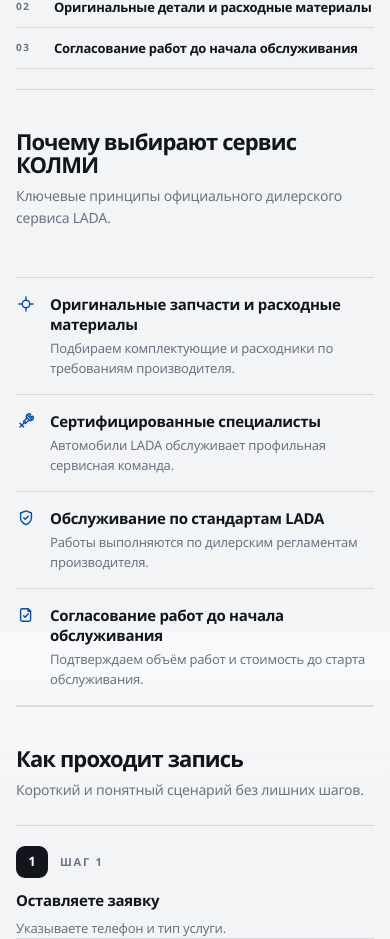
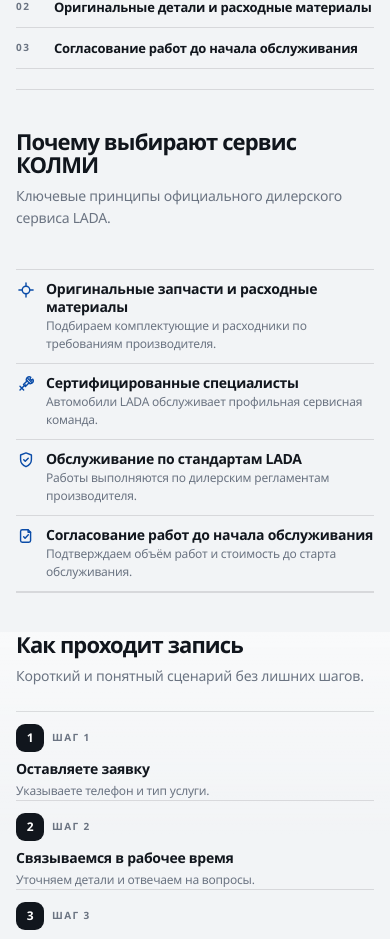
Before and after one commit to oleeoleee/kolmistolanding, a Next.js app in the folder frontend/: page / in a window 390 px wide. Shown: the part 1056-1995 px from the top of the page. Built offline with nearby package versions, Linux system fonts and the light colour scheme.

Commit message:
refactor: polish lower mobile layout

```diff
--- a/frontend/src/app/page.tsx
+++ b/frontend/src/app/page.tsx
@@ -15,7 +15,7 @@
   description: dealerProfile.heroDescription,
 };
 
-const sectionClassName = "page-section";
+const sectionClassName = "page-section max-[430px]:pt-8 max-[390px]:pt-7";
 const surfacePanelClassName = "surface-panel";
 const surfaceMutedClassName = "surface-muted";
 const surfaceSubtleClassName = "surface-subtle";
@@ -346,7 +346,7 @@
           </section>
 
           <section className={sectionClassName}>
-            <div className="grid gap-6 lg:grid-cols-[minmax(0,0.78fr)_minmax(0,1.22fr)] lg:gap-10">
+            <div className="grid gap-5 max-[430px]:gap-4 lg:grid-cols-[minmax(0,0.78fr)_minmax(0,1.22fr)] lg:gap-10">
               <div className="lg:pt-1">
                 <SectionHeading
                   title="Почему выбирают сервис КОЛМИ"
@@ -368,16 +368,16 @@
                   return (
                     <article
                       key={item.title}
-                      className={`grid grid-cols-[22px_minmax(0,1fr)] gap-3 py-4 sm:grid-cols-[24px_minmax(0,1fr)] sm:gap-4 sm:py-5 ${
+                      className={`grid grid-cols-[20px_minmax(0,1fr)] gap-2.5 py-3 max-[430px]:py-2.5 sm:grid-cols-[24px_minmax(0,1fr)] sm:gap-4 sm:py-5 ${
                         index > 0 ? "border-t border-[var(--border)]" : ""
                       }`}
                     >
                       <Icon />
-                      <div className="space-y-1 md:grid md:grid-cols-[minmax(220px,0.88fr)_minmax(0,1.12fr)] md:items-start md:gap-6 md:space-y-0">
-                        <h3 className="text-[15px] font-semibold leading-5 tracking-[-0.02em] text-[var(--text)] sm:text-[16px]">
+                      <div className="space-y-0.5 max-[430px]:space-y-px md:grid md:grid-cols-[minmax(220px,0.88fr)_minmax(0,1.12fr)] md:items-start md:gap-6 md:space-y-0">
+                        <h3 className="text-[15px] font-semibold leading-5 tracking-[-0.02em] text-[var(--text)] max-[430px]:text-[14px] max-[430px]:leading-[18px] sm:text-[16px]">
                           {item.title}
                         </h3>
-                        <p className="text-[13px] leading-5 text-[var(--text-2)] sm:text-[14px] sm:leading-6">
+                        <p className="text-[13px] leading-5 text-[var(--text-2)] max-[430px]:text-[12px] max-[430px]:leading-[18px] sm:text-[14px] sm:leading-6">
                           {item.description}
                         </p>
                       </div>
@@ -393,21 +393,21 @@
               title="Как проходит запись"
               description="Короткий и понятный сценарий без лишних шагов."
             />
-            <ol className="grid gap-x-8 gap-y-0 lg:grid-cols-3">
+            <ol className="grid gap-x-8 gap-y-0 max-[430px]:gap-y-0 lg:grid-cols-3">
               {processSteps.map((step, index) => (
-                <li key={step.title} className="border-t border-[var(--border)] pt-5 sm:pt-6">
-                  <div className="mb-3 flex items-center gap-3 sm:mb-4">
-                    <div className="flex h-8 w-8 items-center justify-center rounded-[9px] bg-[var(--text)] text-[13px] font-semibold tracking-[-0.01em] text-white sm:h-9 sm:w-9 sm:text-[14px]">
+                <li key={step.title} className="border-t border-[var(--border)] pt-4 max-[430px]:pt-3 sm:pt-6">
+                  <div className="mb-2.5 flex items-center gap-2.5 max-[430px]:mb-2 max-[430px]:gap-2 sm:mb-4">
+                    <div className="flex h-8 w-8 items-center justify-center rounded-[9px] bg-[var(--text)] text-[13px] font-semibold tracking-[-0.01em] text-white max-[430px]:h-7 max-[430px]:w-7 max-[430px]:text-[12px] sm:h-9 sm:w-9 sm:text-[14px]">
                       {index + 1}
                     </div>
-                    <span className="text-[11px] font-semibold uppercase tracking-[0.16em] text-[var(--text-2)]">
+                    <span className="text-[11px] font-semibold uppercase tracking-[0.16em] text-[var(--text-2)] max-[430px]:text-[10px] max-[430px]:tracking-[0.14em]">
                       Шаг {index + 1}
                     </span>
                   </div>
-                  <h3 className="text-[15px] font-semibold leading-5 tracking-[-0.02em] text-[var(--text)] sm:text-[17px]">
+                  <h3 className="text-[15px] font-semibold leading-5 tracking-[-0.02em] text-[var(--text)] max-[430px]:text-[14px] max-[430px]:leading-[18px] sm:text-[17px]">
                     {step.title}
                   </h3>
-                  <p className="mt-2 text-[13px] leading-5 text-[var(--text-2)] sm:text-[14px] sm:leading-6">
+                  <p className="mt-1.5 text-[13px] leading-5 text-[var(--text-2)] max-[430px]:mt-1 max-[430px]:text-[12px] max-[430px]:leading-[18px] sm:text-[14px] sm:leading-6">
                     {step.description}
                   </p>
                 </li>
@@ -417,28 +417,28 @@
 
           <section className={sectionClassName} id="contacts">
             <SectionHeading title="Контакты" />
-            <div className="grid gap-4 sm:gap-5 lg:grid-cols-[minmax(0,1.12fr)_minmax(280px,0.88fr)]">
-              <article className={`${surfacePanelClassName} px-5 py-5 sm:px-6 sm:py-6`}>
+            <div className="grid gap-3.5 max-[430px]:gap-3 sm:gap-5 lg:grid-cols-[minmax(0,1.12fr)_minmax(280px,0.88fr)]">
+              <article className={`${surfacePanelClassName} px-5 py-5 max-[430px]:px-4 max-[430px]:py-4 sm:px-6 sm:py-6`}>
                 <div className="divide-y divide-[var(--border)]">
-                  <div className="flex gap-4 py-4 first:pt-0">
+                  <div className="flex gap-4 py-4 first:pt-0 max-[430px]:gap-3 max-[430px]:py-3">
                     <MapPinIcon />
                     <div>
-                      <p className="text-[12px] font-semibold uppercase tracking-[0.14em] text-[var(--text-2)]">
+                      <p className="text-[12px] font-semibold uppercase tracking-[0.14em] text-[var(--text-2)] max-[430px]:text-[11px]">
                         Адрес
                       </p>
-                      <address className="mt-2 not-italic text-[16px] leading-6 tracking-[-0.01em] text-[var(--text)]">
+                      <address className="mt-2 not-italic text-[16px] leading-6 tracking-[-0.01em] text-[var(--text)] max-[430px]:mt-1.5 max-[430px]:text-[14px] max-[430px]:leading-5">
                         {dealerProfile.address}
                       </address>
                     </div>
                   </div>
 
-                  <div className="flex gap-4 py-4">
+                  <div className="flex gap-4 py-4 max-[430px]:gap-3 max-[430px]:py-3">
                     <ClockIcon />
                     <div>
-                      <p className="text-[12px] font-semibold uppercase tracking-[0.14em] text-[var(--text-2)]">
+                      <p className="text-[12px] font-semibold uppercase tracking-[0.14em] text-[var(--text-2)] max-[430px]:text-[11px]">
                         Часы работы
                       </p>
-                      <div className="mt-2 space-y-1 text-[16px] leading-6 tracking-[-0.01em] text-[var(--text)]">
+                      <div className="mt-2 space-y-1 text-[16px] leading-6 tracking-[-0.01em] text-[var(--text)] max-[430px]:mt-1.5 max-[430px]:text-[14px] max-[430px]:leading-5">
                         {dealerProfile.workHours.map((item) => (
                           <p key={item}>{item}</p>
                         ))}
@@ -446,14 +446,14 @@
                     </div>
                   </div>
 
-                  <div className="flex gap-4 pb-0 pt-4">
+                  <div className="flex gap-4 pb-0 pt-4 max-[430px]:gap-3 max-[430px]:pt-3">
                     <PhoneIcon />
                     <div>
-                      <p className="text-[12px] font-semibold uppercase tracking-[0.14em] text-[var(--text-2)]">
+                      <p className="text-[12px] font-semibold uppercase tracking-[0.14em] text-[var(--text-2)] max-[430px]:text-[11px]">
                         Телефон
                       </p>
                       <a
-                        className="mt-2 inline-flex text-[16px] font-semibold leading-6 tracking-[-0.01em] text-[var(--primary)] transition hover:text-[var(--primary-pressed)]"
+                        className="mt-2 inline-flex text-[16px] font-semibold leading-6 tracking-[-0.01em] text-[var(--primary)] transition hover:text-[var(--primary-pressed)] max-[430px]:mt-1.5 max-[430px]:text-[14px] max-[430px]:leading-5"
                         href={dealerProfile.phoneHref}
                       >
                         {dealerProfile.phoneDisplay}
@@ -463,21 +463,21 @@
                 </div>
               </article>
 
-              <aside className={`${surfaceMutedClassName} px-5 py-5 sm:px-6 sm:py-6`}>
-                <div className="space-y-4 sm:space-y-5">
-                  <div className="space-y-2 sm:space-y-3">
-                    <p className="text-[20px] font-semibold leading-[1.1] tracking-[-0.035em] text-[var(--text)] sm:text-[24px]">
+              <aside className={`${surfaceMutedClassName} px-5 py-5 max-[430px]:px-4 max-[430px]:py-4 sm:px-6 sm:py-6`}>
+                <div className="space-y-4 max-[430px]:space-y-3 sm:space-y-5">
+                  <div className="space-y-2 max-[430px]:space-y-1.5 sm:space-y-3">
+                    <p className="text-[20px] font-semibold leading-[1.1] tracking-[-0.035em] text-[var(--text)] max-[430px]:text-[18px] sm:text-[24px]">
                       Быстрая связь с сервисом
                     </p>
-                    <p className="text-[14px] leading-6 text-[var(--text-2)] sm:text-[15px]">
+                    <p className="text-[14px] leading-6 text-[var(--text-2)] max-[430px]:text-[13px] max-[430px]:leading-5 sm:text-[15px]">
                       Позвоните или постройте маршрут до дилерского центра. Если удобнее,
                       оставьте заявку выше и мы свяжемся в рабочее время.
                     </p>
                   </div>
-                  <div className="flex flex-col gap-2.5 border-t border-[var(--border)] pt-4 sm:gap-3 sm:pt-5">
-                    <CallButton className="w-full" tone="primary" />
+                  <div className="flex flex-col gap-2.5 border-t border-[var(--border)] pt-4 max-[430px]:gap-2 max-[430px]:pt-3 sm:gap-3 sm:pt-5">
+                    <CallButton className="w-full max-[430px]:min-h-11" tone="primary" />
                     <a
-                      className="inline-flex min-h-[46px] items-center justify-center rounded-[10px] border border-[var(--border)] bg-[var(--surface)] px-5 text-[14px] font-semibold tracking-[-0.01em] text-[var(--text)] transition hover:border-[var(--border-strong)] hover:text-[var(--text)] sm:min-h-12 sm:text-[15px]"
+                      className="inline-flex min-h-[46px] items-center justify-center rounded-[10px] border border-[var(--border)] bg-[var(--surface)] px-5 text-[14px] font-semibold tracking-[-0.01em] text-[var(--text)] transition hover:border-[var(--border-strong)] hover:text-[var(--text)] max-[430px]:min-h-11 max-[430px]:text-[13px] sm:min-h-12 sm:text-[15px]"
                       href={dealerProfile.routeHref}
                       rel="noreferrer"
                       target="_blank"
@@ -490,10 +490,10 @@
             </div>
           </section>
 
-          <footer className="mt-10 border-t border-[var(--border)] py-6 text-[13px] leading-6 text-[var(--text-2)] sm:mt-12 sm:py-7">
-            <div className="flex flex-col gap-4 sm:flex-row sm:items-start sm:justify-between">
-              <div className="space-y-1">
-                <p className="font-semibold tracking-[-0.01em] text-[var(--text)]">
+          <footer className="mt-10 border-t border-[var(--border)] py-6 text-[13px] leading-6 text-[var(--text-2)] max-[430px]:mt-8 max-[430px]:py-5 max-[430px]:text-[12px] max-[430px]:leading-5 sm:mt-12 sm:py-7">
+            <div className="flex flex-col gap-4 max-[430px]:gap-3 sm:flex-row sm:items-start sm:justify-between">
+              <div className="space-y-1 max-[430px]:space-y-0.5">
+                <p className="font-semibold tracking-[-0.01em] text-[var(--text)] max-[430px]:leading-[18px]">
                   Официальный дилер LADA • КОЛМИ • Якутск
                 </p>
                 <a
@@ -504,7 +504,7 @@
                 </a>
                 {dealerProfile.requisites ? <p>{dealerProfile.requisites}</p> : null}
               </div>
-              <div className="flex flex-wrap gap-x-4 gap-y-2">
+              <div className="flex flex-wrap gap-x-4 gap-y-2 max-[430px]:gap-y-1">
                 <Link
                   className="font-semibold text-[var(--primary)]"
                   href={dealerProfile.policyHref}
@@ -518,7 +518,7 @@
       </main>
 
       <div className="fixed inset-x-0 bottom-0 z-30 border-t border-[var(--border)] bg-[rgba(242,244,246,0.96)] px-4 py-2 shadow-[0_-10px_24px_rgba(15,23,42,0.04)] backdrop-blur-[10px] max-[430px]:py-1.5 md:hidden">
-        <div className="mx-auto flex max-w-[1180px] gap-2 pb-[calc(env(safe-area-inset-bottom)+6px)] max-[430px]:gap-1.5 max-[430px]:pb-[calc(env(safe-area-inset-bottom)+4px)]">
+        <div className="mx-auto flex max-w-[1180px] gap-2 pb-[calc(env(safe-area-inset-bottom)+6px)] max-[430px]:gap-1.5 max-[430px]:pb-[calc(env(safe-area-inset-bottom)+6px)]">
           <a
             className="inline-flex min-h-[46px] flex-1 items-center justify-center rounded-[10px] bg-[var(--primary)] px-3.5 text-[14px] font-semibold tracking-[-0.01em] text-white transition hover:bg-[var(--primary-pressed)] max-[430px]:min-h-11 max-[430px]:px-3"
             href="#service-form"
```
